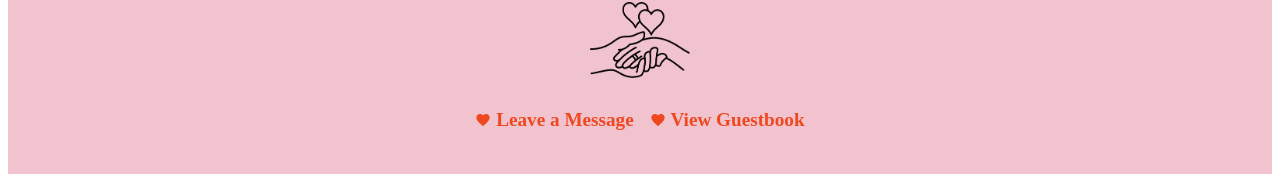
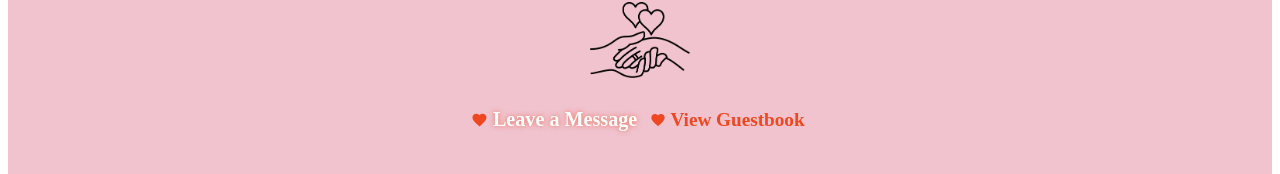
Before and after one commit to GinaHorch/becko-ava-wedding, a Next.js app: page / in a window 1280 px wide. In both pictures the pointer is over the link "Leave a Message". Shown: the part 213-387 px from the top of the page. Built offline with nearby package versions, Linux system fonts and the light colour scheme; a web font is replaced by a local one.

Commit message:
css changes

```diff
--- a/src/app/globals.css
+++ b/src/app/globals.css
@@ -83,6 +83,12 @@ body {
   font-weight: bold;
   display: inline-flex;
   align-items: center;
+}
+
+.landing-navigation a:hover {
+  color: white;
+  text-shadow: 0 0 5px rgba(239, 71, 31, 0.7);
+  transform: scale(1.05);
 }
 
 .landing-description {
```
